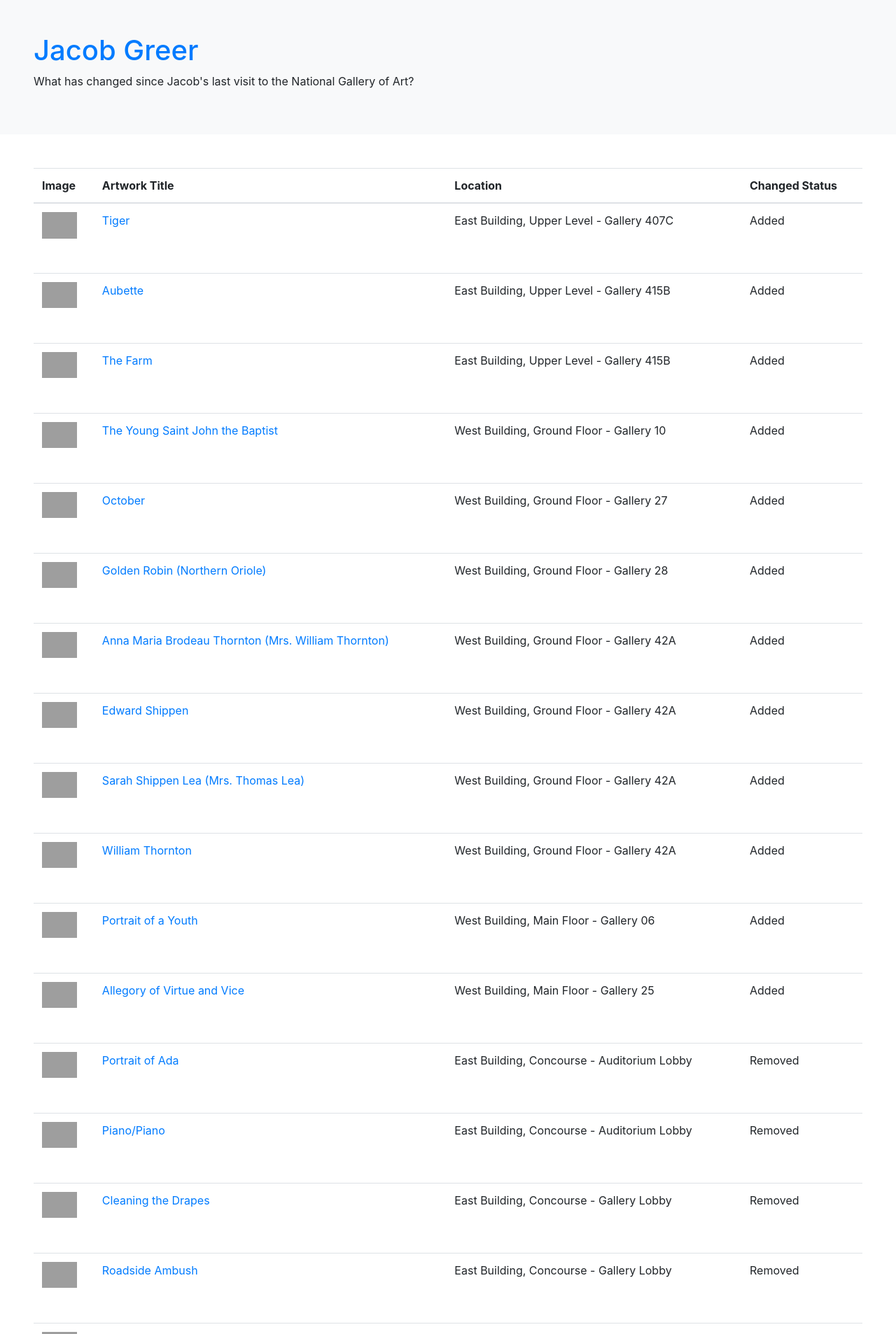
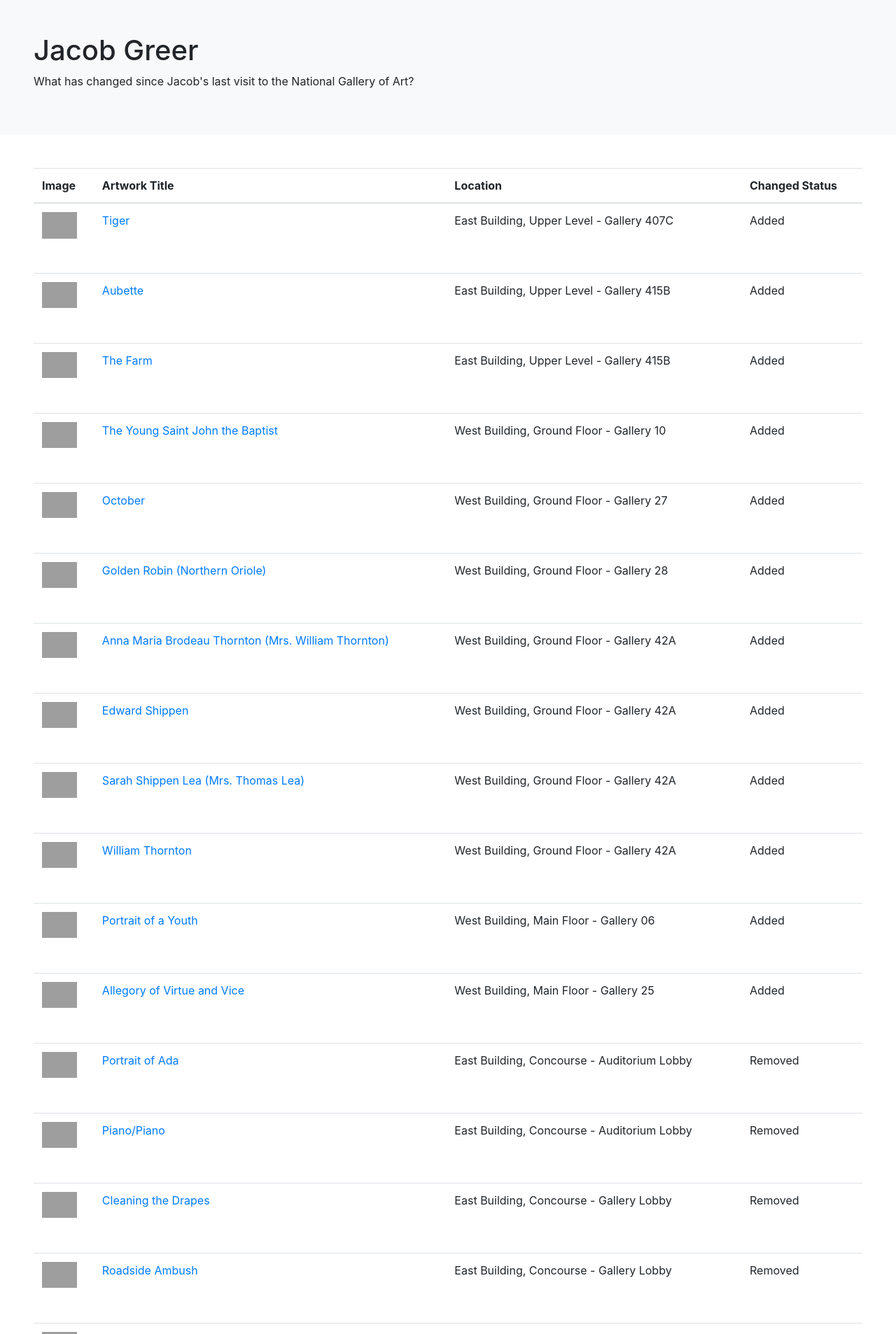
Before and after one commit to jacobmgreer/Same-Old-Same-Old, a Jekyll site: the page built from index.md, in a window 1280 px wide. Shown: the top 1906 px of the page at 70% size. Built offline with Jekyll 4.4.1, drawn with Linux system fonts in a browser that asks for light colours; grey boxes are pictures that could not be loaded.

Commit message:
Update default.html

```diff
--- a/_layouts/default.html
+++ b/_layouts/default.html
@@ -8,7 +8,7 @@
   <body>
     <header class="d-flex flex-column flex-md-row align-items-md-center p-5 bg-light">
       <div class="site-info">
-        <h1 class="site-name"><a href="{{ site.baseurl }}/">{{ site.name }}</a></h1>
+        <h1 class="site-name">{{ site.name }}</h1>
         <p class="site-description">{{ site.description }}</p>
       </div>
     </header>
```
